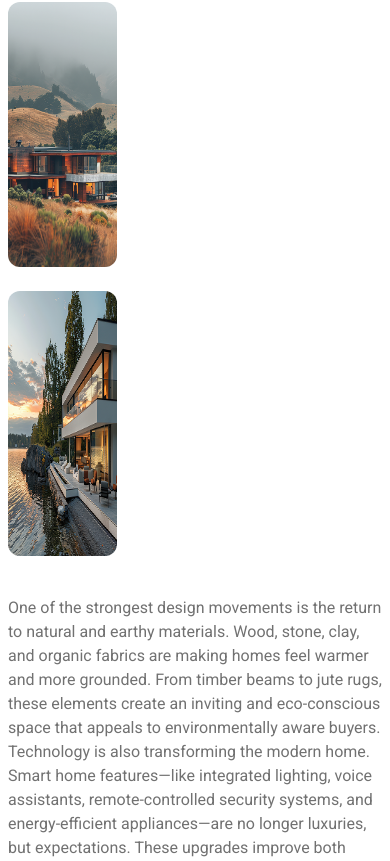
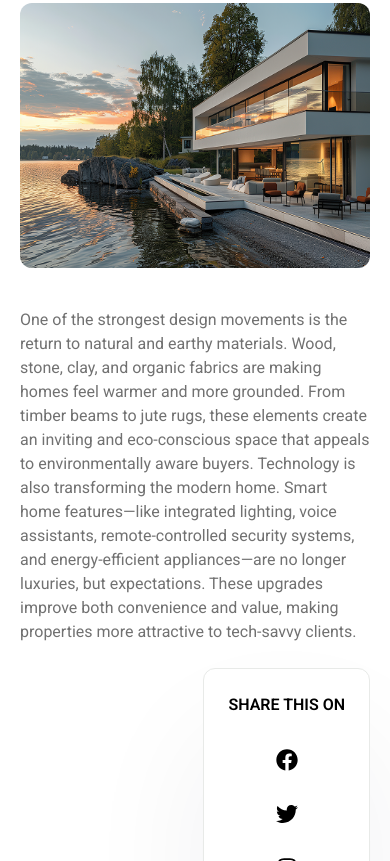
Before and after one commit to Tasniasamia/roofstick_appstick, a Next.js app: page /blog/1 in a window 390 px wide. Shown: the part 1139-2000 px from the top of the page. Built offline with nearby package versions, Linux system fonts and the light colour scheme.

Commit message:
blog details responsive done

```diff
--- a/components/(site)/blog/blogDetails.tsx
+++ b/components/(site)/blog/blogDetails.tsx
@@ -6,7 +6,7 @@ import { FaFacebook, FaInstagram, FaTwitter } from "react-icons/fa";
 const Blogdetails = () => {
   return (
     <div className="container">
-      <div className="lg:mt-[120px] mt-[60px]">
+      <div className="lg:mt-[120px] mt-[60px] 2xl:px-0 px-3">
         <HeaderTitle
           title={"Latest Design Trends You Need to Know"}
           description={
@@ -17,12 +17,12 @@ const Blogdetails = () => {
         />
         <div>
           {/* Image Part */}
-          <div className="grid xl:grid-cols-4 gap-6 mt-10">
+          <div className="grid xl:grid-cols-4 sm:grid-cols-3 gap-6 mt-10">
             <Image
               src="/img1.png"
               width={984}
               height={553}
-              className="w-full h-[553px] col-span-3 rounded-xl object-center"
+              className="w-full lg:h-[553px] md:h-[453px] sm:h-[353px] h-[265px] xl:col-span-3 sm:col-span-2 rounded-xl object-center"
               alt="blog1"
             />
             <div className="flex flex-col gap-6">
@@ -30,21 +30,21 @@ const Blogdetails = () => {
                 src="/img2.png"
                 width={312}
                 height={265}
-                className="w-full h-[265px] col-span-3 rounded-xl object-center"
+                className="w-full lg:h-[265px] md:h-[214px] sm:h-[165px] h-[265px] col-span-3 rounded-xl object-center"
                 alt="blog2"
               />
               <Image
                 src="/img3.png"
                 width={312}
                 height={265}
-                className="w-full h-[265px] col-span-3 rounded-xl object-center"
+                className="w-full lg:h-[265px] md:h-[214px] sm:h-[165px] h-[265px]  col-span-3 rounded-xl object-center"
                 alt="blog3"
               />
             </div>
           </div>
           {/* content part */}
-          <div className="mt-10 grid xl:grid-cols-4 gap-6">
-            <div className="col-span-3">
+          <div className="mt-10 grid xl:grid-cols-4 sm:grid-cols-3 gap-6">
+            <div className="xl:col-span-3 sm:col-span-2 ">
               <p className="text-base text-secondary font-roboto font-normal">
                 One of the strongest design movements is the return to natural
                 and earthy materials. Wood, stone, clay, and organic fabrics are
@@ -67,9 +67,9 @@ const Blogdetails = () => {
                 <p className="text-base font-roboto font-semibold">
                   SHARE THIS ON
                 </p>
-                <FaFacebook className="text-[22px] text-black"/>
-                <FaTwitter className="text-[22px] text-black"/>
-                <FaInstagram className="text-[22px] text-black"/>
+                <FaFacebook className="text-[22px] text-black" />
+                <FaTwitter className="text-[22px] text-black" />
+                <FaInstagram className="text-[22px] text-black" />
               </div>
             </div>
           </div>
```
